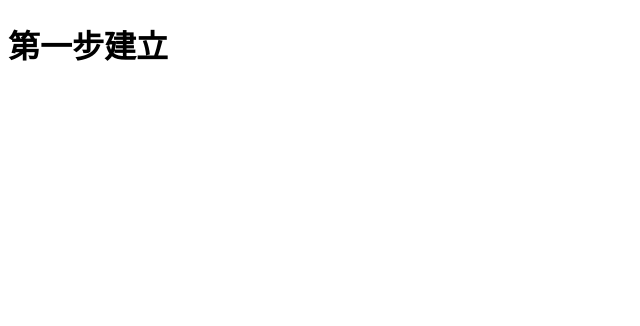
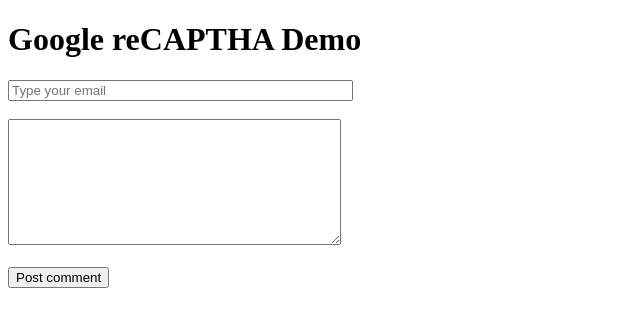
Before and after one commit to Qiong524/Qiong524.github.io, a plain HTML site: page index.html in a window 1280 px wide. Shown: the whole page, without its empty margins (0-640 px from the left). Drawn offline with Linux system fonts and the light colour scheme.

Commit message:
Update index.html
recaptcha test

```diff
--- a/index.html
+++ b/index.html
@@ -1,10 +1,16 @@
 <!DOCTYPE html>
 <html>
   <head>
-    <meta charset="utf-8">
-    <title>你好，GitHub</title>
+    <title>Google recapcha demo - Codeforgeek</title>
+    <script src='https://www.google.com/recaptcha/api.js' async defer></script>
   </head>
   <body>
-    <h1>第一步建立</h1>
+    <h1>Google reCAPTHA Demo</h1>
+    <form id="comment_form" action="form.php" method="post">
+      <input type="email" placeholder="Type your email" size="40"><br><br>
+      <textarea name="comment" rows="8" cols="39"></textarea><br><br>
+      <input type="submit" name="submit" value="Post comment"><br><br>
+      <div class="g-recaptcha" data-sitekey="6LeGHrYUAAAAAGMKhcy13rdWnZVy0o0dfXgCHMwA"></div>
+    </form>
   </body>
 </html>
```
